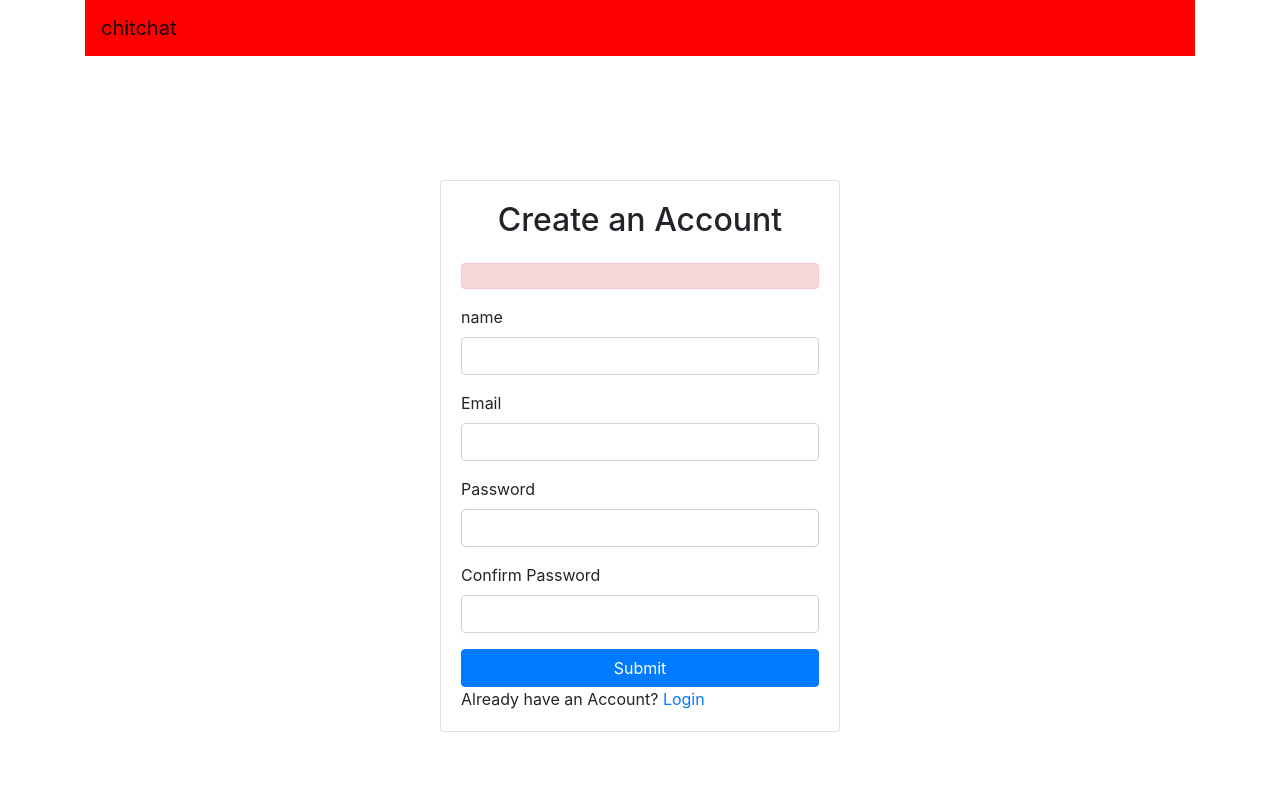
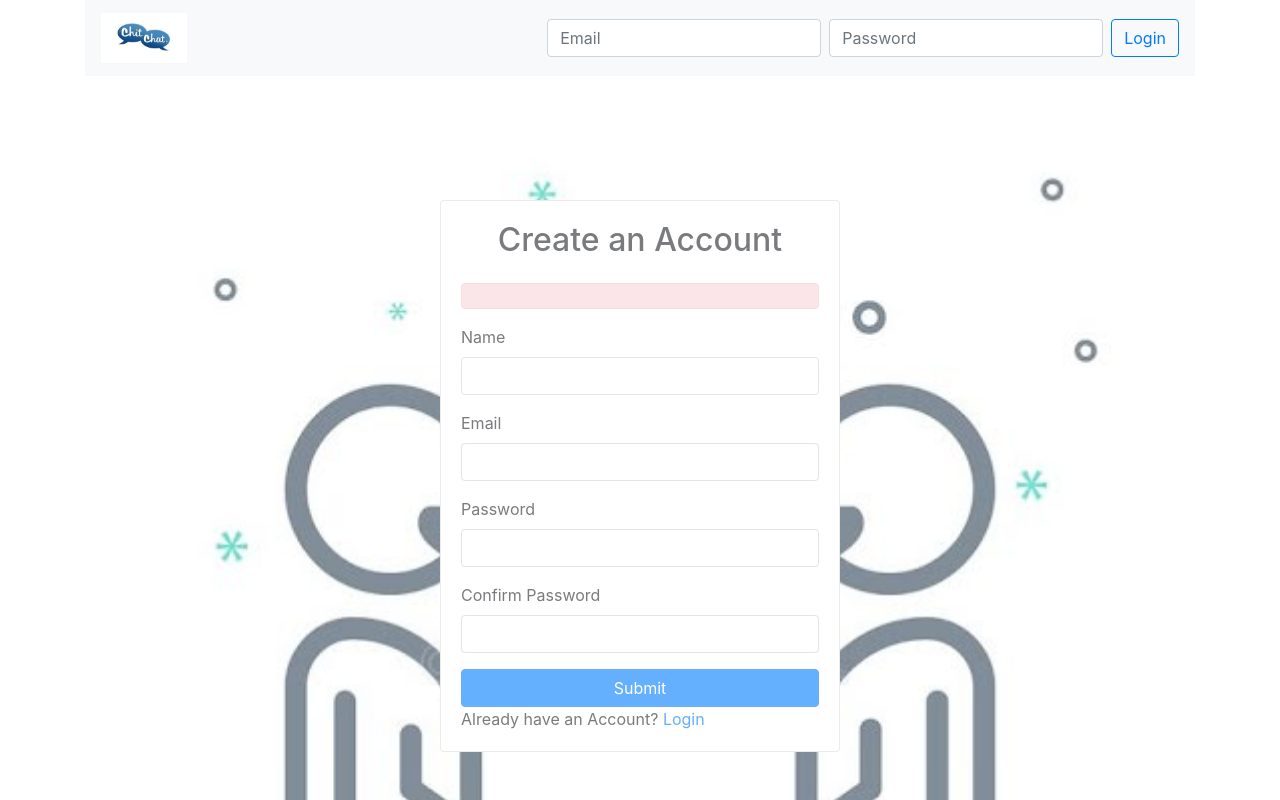
Before and after one commit to Ankit290801/chitchat, a React (Create React App) app in the folder client/: page /signup in a window 1280 px wide. Shown: the top 800 px of the page. Built offline with nearby package versions, Linux system fonts and the light colour scheme.

Commit message:
ld pg, login signup new look

```diff
--- /dev/null
+++ b/client/src/App.css
@@ -0,0 +1,17 @@
+*{
+    margin: 0;
+    padding: 0;
+}
+.ld{
+    background-image: url('../src/img/ldbg.jpeg');
+    height: 100vh;
+    max-width: 100%;
+    opacity: 0.6;
+    background-repeat: no-repeat;
+    background-position: fixed;
+    background-size: cover;
+}
+
+.signupCard{
+    background: hotpink;
+}
--- a/client/src/App.js
+++ b/client/src/App.js
@@ -1,9 +1,11 @@
 import { Container } from 'react-bootstrap';
+import './App.css';
 import Signup from './components/Signup'
 import Login from './components/Login'
 import Dashboard from './components/Dashboard'
 import UpdateProfile from './components/UpdateProfile'
 import ForgotPassword from './components/ForgotPassword'
+import Homepage from './components/Homepage'
 import {BrowserRouter as Router, Switch, Route} from 'react-router-dom'
 import PrivateRoute from './components/PrivateRoute'
 
@@ -11,7 +13,9 @@ function App() {
   return (
       <Container className="d-flex align-items-center justify-content-center" style={{minHeight: "100vh"}}>
         <div className="w-100" style={{maxWidth: "100%"}}>
+
           <Router>
+          <Homepage />
               <Switch>
                 <PrivateRoute exact path="/" component={Dashboard} />
                 <PrivateRoute path="/update-profile" component={UpdateProfile} />
--- /dev/null
+++ b/client/src/components/Homepage.js
@@ -0,0 +1,24 @@
+import React from 'react'
+import Signup from './Signup'
+import { Container, Navbar, NavbarBrand, NavItem, Nav, Form, FormControl, Button } from 'react-bootstrap'
+import { NavLink } from 'react-router-dom'
+import logo from '../img/logo.jpeg'
+export default function Homepage() {
+    return (
+        <>
+            <Navbar bg="light" variant="light">
+                <Container>
+                    <Navbar.Brand><img src= {logo} alt="chitchat" height="50px"/></Navbar.Brand>
+                    <Form inline>
+                    <FormControl type="text" placeholder="Email" className="mr-sm-2" />
+                    <FormControl type="password" placeholder="Password" className="mr-sm-2" />
+                    <Button variant="outline-primary">Login</Button>
+                    </Form>
+                </Container>
+            </Navbar>
+            <div className="ld">
+                <Signup />
+            </div>
+        </>
+    )
+}
--- a/client/src/components/Signup.js
+++ b/client/src/components/Signup.js
@@ -7,18 +7,15 @@ export default function Signup() {
 
     return (
         <div>
-             <Navbar color="primary" style={{background:"red"}}light>
-            <NavbarBrand>chitchat</NavbarBrand>
-            </Navbar>
             <Container className="d-flex align-items-center justify-content-center" style={{minHeight: "100vh"}}>
                 <div className="w-100 m-auto" style={{maxWidth: "400px"}}>
-            <Card>
+                    <Card className="signupCard">
                         <Card.Body>
                             <h2 className="text-center mb-4">Create an Account</h2>
                             <Alert variant = "danger"></Alert>
                             <Form >
                                 <FormGroup id="name">
-                            <Form.Label>name</Form.Label>
+                                    <Form.Label>Name</Form.Label>
                                     <Form.Control type="text" required></Form.Control>
                                 </FormGroup>
                                 <FormGroup id="email">
```
Also changed, not shown: client/src/img/ldbg.jpeg (added), client/src/img/logo.jpeg (added). Lines whose indentation alone changed are shown as unchanged.
